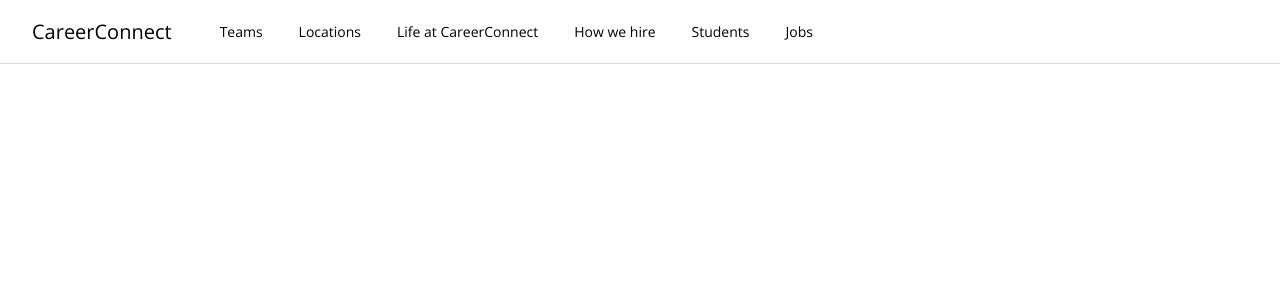
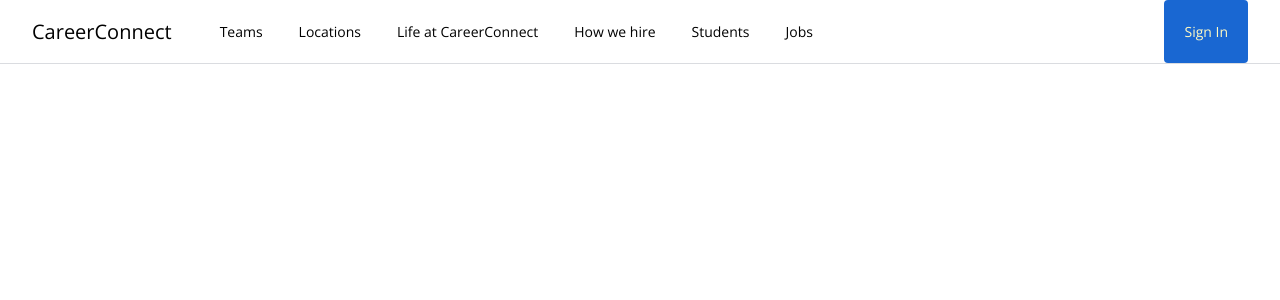
Before and after one commit to Ruturaj2003/CareerConnect, a Vue app: page / in a window 1280 px wide. Shown: the top 300 px of the page. Built offline with nearby package versions, Linux system fonts and the light colour scheme.

Commit message:
Partially Complete Section : 9

```diff
--- /dev/null
+++ b/src/components/ActionButton.vue
@@ -0,0 +1,13 @@
+<template>
+  <button
+    class="rounded border-0 bg-brand-blue-1 px-5 py-3 font-medium text-yellow-100 hover:shadow-blue"
+  >
+    Sign In
+  </button>
+</template>
+
+<script>
+export default {
+  name: 'ActionButton'
+};
+</script>
--- a/src/components/MainNav.vue
+++ b/src/components/MainNav.vue
@@ -13,20 +13,31 @@
             </li>
           </ul>
         </nav>
+        <div class="visited: items-cente r ml-auto flex h-full" >
+          <profile-image v-if="isLoggedIn"></profile-image>
+          <action-button v-else="!isLoggedIn"></action-button>
+        </div>
       </div>
     </div>
   </header>
 </template>
 
 <script>
+import ActionButton from './ActionButton.vue';
+import ProfileImage from './ProfileImage.vue';
 export default {
   name: 'MainNav',
+  components: {
+    ActionButton,
+    ProfileImage
+  },
   data() {
     return {
       company: 'CareerConnect',
       author: 'Ruturaj Bhandari',
       url: 'https://careers.google.com',
-      menuItems: ['Teams', 'Locations', 'Life at CareerConnect', 'How we hire', 'Students', 'Jobs']
+      menuItems: ['Teams', 'Locations', 'Life at CareerConnect', 'How we hire', 'Students', 'Jobs'],
+      isLoggedIn: false
     };
   }
 };
--- /dev/null
+++ b/src/components/ProfileImage.vue
@@ -0,0 +1,15 @@
+<template>
+  <img :src="imageLink" class="h-8 w-8 rounded-full bg-slate-400 object-contain" alt="" />
+</template>
+
+<script>
+export default {
+  name: 'ProfileImage',
+  data() {
+    return {
+      imageLink:
+        'https://images.unsplash.com/photo-1463453091185-61582044d556?ixlib=rb-4.0.3&ixid=M3wxMjA3fDB8MHxzZWFyY2h8M3x8cmFuZG9tJTIwcGVyc29ufGVufDB8fDB8fHww&w=1000&q=80'
+    };
+  }
+};
+</script>
--- a/tailwind.config.js
+++ b/tailwind.config.js
@@ -14,6 +14,9 @@ module.exports = {
         "brand-gray-1": "#dadce0",
         "brand-blue-1": "#1967d2",
         "brand-green-1": "#137733"
+      },
+      boxShadow: {
+        blue: '0 0 3px 3px #4285f4'
       }
     }
   },
```
